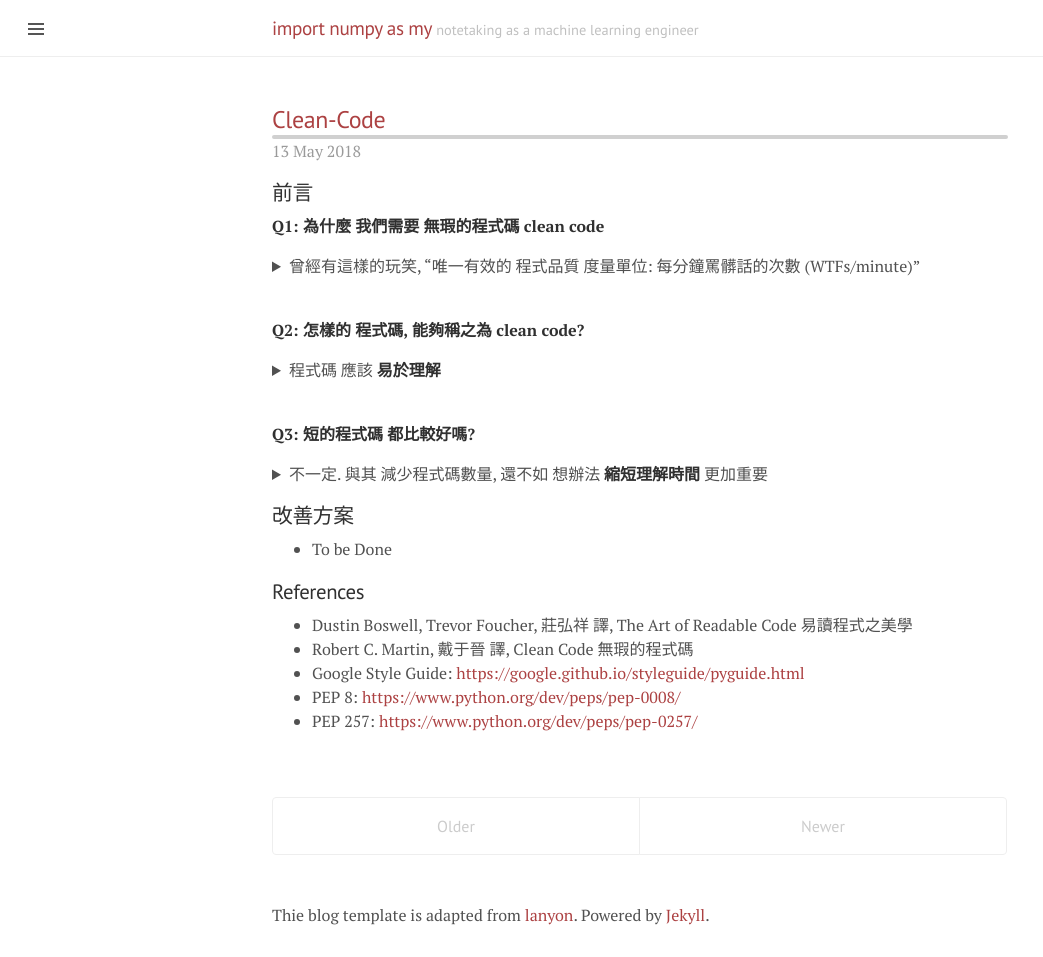
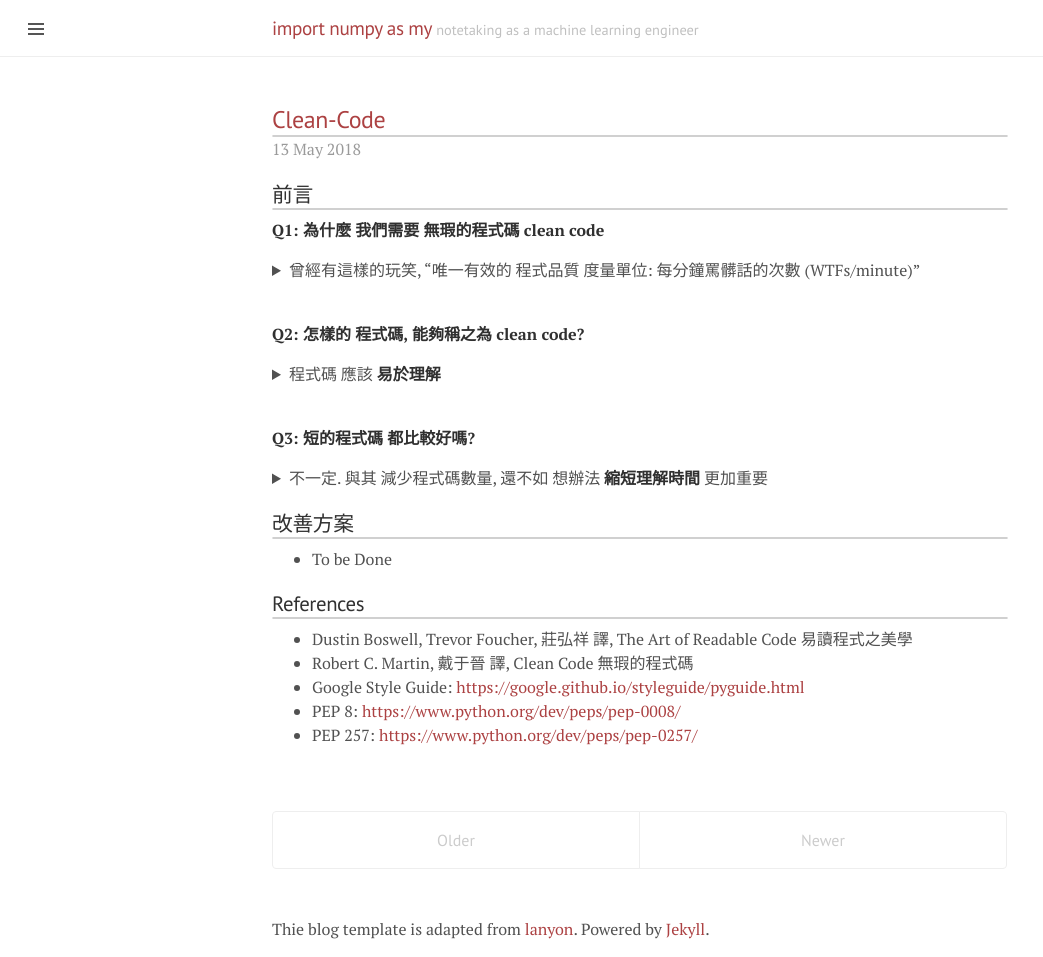
Before and after one commit to kertansul/kertansul.github.io, a Jekyll site: the page built from index.html, in a window 1280 px wide. Shown: the whole page, without its empty margins (0-1043 px from the left). Built offline with Jekyll 4.4.1, drawn with Linux system fonts in a browser that asks for light colours; the list of posts is cut into pages by our own code.

Commit message:
Update poole.css

```diff
--- a/public/css/poole.css
+++ b/public/css/poole.css
@@ -87,21 +87,11 @@
   color: #313131;
   text-rendering: optimizeLegibility;
 }
-h1:after {
-    content:' ';
-    display:block;
-    border:2px solid #d0d0d0;
-    border-radius:4px;
-    -webkit-border-radius:4px;
-    -moz-border-radius:4px;
-    box-shadow:inset 0 1px 1px rgba(0, 0, 0, .05);
-    -webkit-box-shadow:inset 0 1px 1px rgba(0, 0, 0, .05);
-    -moz-box-shadow:inset 0 1px 1px rgba(0, 0, 0, .05);
-}
 h1 {
   font-size: 1.5rem;
 }
 h2 {
+  margin-top: 1.3rem;
   font-size: 1.3rem;
 }
 h3 {
@@ -110,6 +100,29 @@
 h4, h5, h6 {
   font-size: 1rem;
 }
+h1:after {
+    content:' ';
+    display:block;
+    border:1px solid #d0d0d0;
+    border-radius:2px;
+    -webkit-border-radius:2px;
+    -moz-border-radius:2px;
+    box-shadow:inset 0 1px 1px rgba(0, 0, 0, .05);
+    -webkit-box-shadow:inset 0 1px 1px rgba(0, 0, 0, .05);
+    -moz-box-shadow:inset 0 1px 1px rgba(0, 0, 0, .05);
+}
+h2:after {
+    content:' ';
+    display:block;
+    border:1px solid #d0d0d0;
+    border-radius:2px;
+    -webkit-border-radius:2px;
+    -moz-border-radius:2px;
+    box-shadow:inset 0 1px 1px rgba(0, 0, 0, .05);
+    -webkit-box-shadow:inset 0 1px 1px rgba(0, 0, 0, .05);
+    -moz-box-shadow:inset 0 1px 1px rgba(0, 0, 0, .05);
+}
+
 
 /* Body text */
 p {
```
